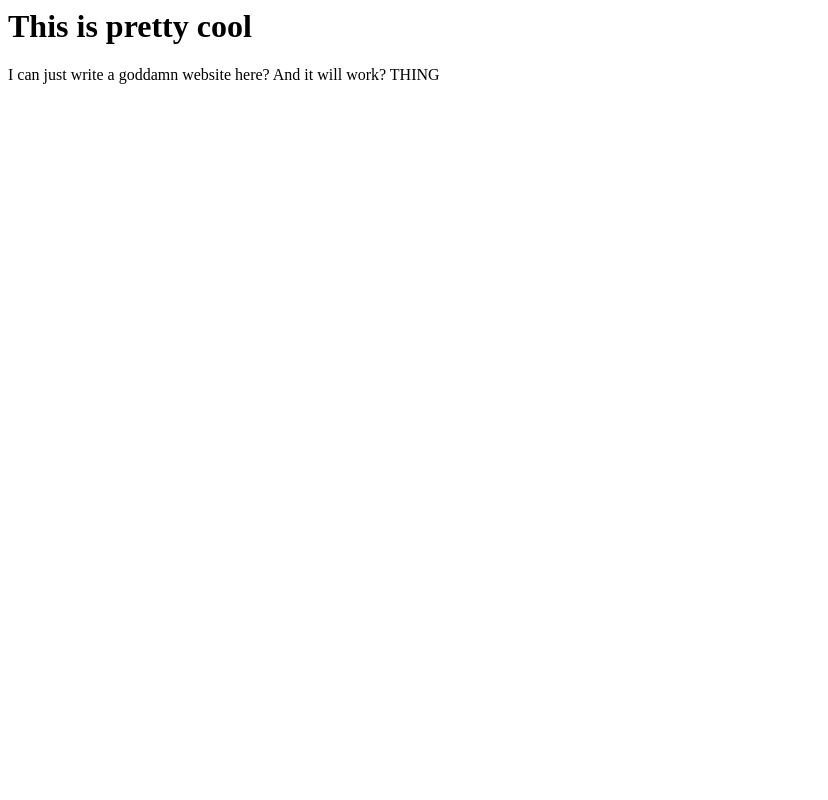
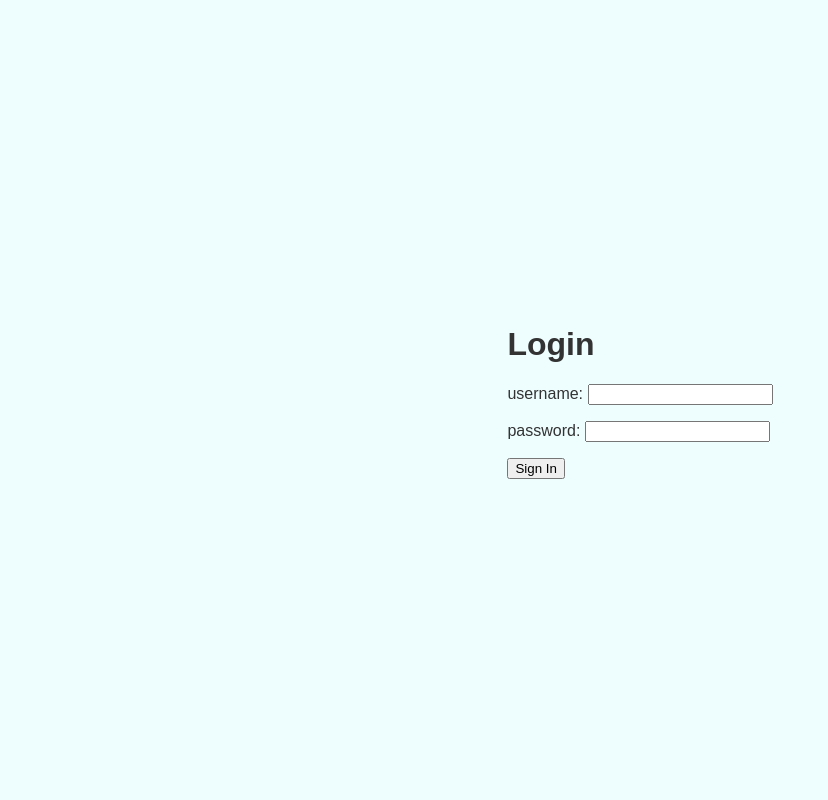
Before and after one commit to lalaithion/IceGeckos, a Flask app: page / in a window 1280 px wide. Shown: the whole page, without its empty margins (0-828 px from the left). Run offline with Flask 2, Linux system fonts and the light colour scheme.

Commit message:
Added logins for website

```diff
--- /dev/null
+++ b/config.py
@@ -0,0 +1,2 @@
+WTF_CSRF_ENABLED = True
+SECRET_KEY = 'you-will-never-guess'
--- a/website/__init__.py
+++ b/website/__init__.py
@@ -1,4 +1,5 @@
 from flask import Flask
 
 website = Flask(__name__)
+website.config.from_object('config')
 from website import home
--- a/website/home.py
+++ b/website/home.py
@@ -1,7 +1,30 @@
-from flask import render_template
+from flask import render_template, request
 from website import website
 
-@website.route('/')
-@website.route('/index')
+from flask_wtf import FlaskForm
+from wtforms import StringField, BooleanField
+from wtforms.validators import DataRequired
+
+users = {'firefly': '1000hugs', 'rabbit':'wascilly'}
+
+class LoginForm(FlaskForm):
+    uname = StringField('Username', validators=[DataRequired()])
+    pword = StringField('Password', validators=[DataRequired()])
+
+    def check_login(self):
+        print("Checked")
+        return users.get(self.uname.data, None) == self.pword.data
+
+
+@website.route('/', methods=['GET', 'POST'])
+@website.route('/index', methods=['GET', 'POST'])
 def index():
-    return render_template('home.html', variable='THING')
+    form = LoginForm(request.form)
+    print(form.validate_on_submit())
+    if form.validate_on_submit():
+        print("validated")
+        if form.check_login():
+            return render_template('account.html', username=form.uname.data)
+        else:
+            return render_template('login.html', form=form, error='<p class="error">Error logging in</p>')
+    return render_template('login.html', form=form, error='')
--- /dev/null
+++ b/website/static/style.css
@@ -0,0 +1,22 @@
+body {
+    background-color: #EEFEFF;
+    color: #333333;
+    font-family: sans-serif;
+}
+
+.error {
+    color: red;
+}
+
+.flex-container {
+    height: 100%;
+    padding: 0;
+    margin: 0;
+    display: -webkit-box;
+    display: -moz-box;
+    display: -ms-flexbox;
+    display: -webkit-flex;
+    display: flex;
+    align-items: center;
+    justify-content: center;
+}
--- a/website/templates/home.html
+++ b/website/templates/home.html
@@ -1,14 +1,15 @@
 <html>
   <head>
     <title>Izaak Made A Website!</title>
+    <link rel="stylesheet" type="text/css" href="{{ url_for('static', filename='style.css') }}">
   </head>
 
   <body>
-    <h1>This is pretty cool</h1>
-    <p>
-      I can just write a goddamn website here? And it will work?
-
-      {{variable}}
-    </p>
+    <div class="flex-container">
+      <div>
+        {% block content %}
+        {% endblock %}
+      </div>
+    </div>
   </body>
 </html>
--- /dev/null
+++ b/website/templates/login.html
@@ -0,0 +1,11 @@
+{% extends "home.html" %}
+{% block content %}
+  <h1>Login</h1>
+  {{ error }}
+  <form action="" method="post" name="login">
+    {{ form.hidden_tag() }}
+    <p> username: {{ form.uname(size=20) }}   </p>
+    <p> password: {{ form.pword(size=20) }}   </p>
+    <p> <input type="submit" value="Sign In"> </p>
+  </form>
+{% endblock %}
```
Also changed, not shown: website/templates/account.html (added, +7 -0 lines).
